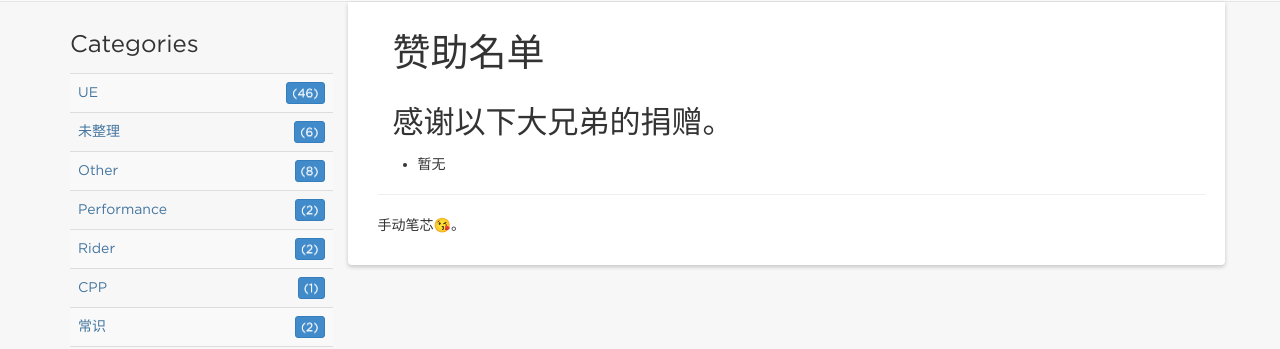
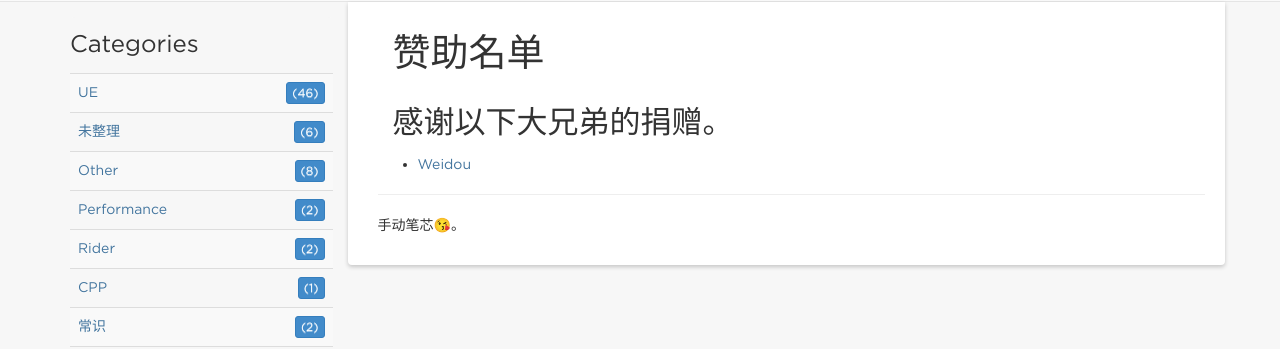
Before and after one commit to windcrazy123/windcrazy123.github.io, a Jekyll site: the page built from donate/list/index.md, in a window 1280 px wide and 1246 px high. Shown: the part 277-626 px from the top of the window. Built offline with Jekyll 4.4.1, drawn with Linux system fonts in a browser that asks for light colours; nearby versions of some CDN libraries; comment, search, counter and statistics services are not loaded.

Commit message:
捐赠名单

```diff
--- a/donate/list/index.md
+++ b/donate/list/index.md
@@ -11,7 +11,7 @@ permlink: /list
 感谢以下大兄弟的捐赠。
 -------------------------
 
-+ 暂无
++ [Weidou](https://weiduo.tech/)
 
 -------------------------
 手动笔芯😘。
```
